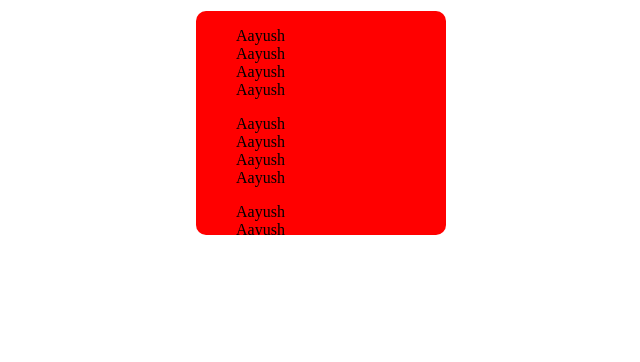
After one commit to aayushdhakal69/php_fetch_database, a PHP site: page /scrol2.html in a window 1280 px wide. The commit adds this page. Shown: the top 362 px of the page, without its empty margins (319-959 px from the left). Run offline with PHP 8.4, Linux system fonts and the light colour scheme.

Commit message:
Beautified

```diff
--- a/login.php
+++ b/login.php
@@ -49,7 +49,8 @@
         if (mysqli_num_rows($result) > 0) {
             if ($password == $row["pass"]) {
                 $_SESSION["login"] = true;
-                $_SESSION["uname"] = $row["uname"];
+                // $_SESSION["uname"] = $row["uname"];
+                $_SESSION["uname"] = $username;
                 // echo "Hello $username";
                 header("Location: cover.php");
             }
--- a/logout.php
+++ b/logout.php
@@ -1,7 +1,8 @@
 <?php
+session_start();
 $db = new mysqli("localhost", "root", "", "login_database");
-$_SESSION =[];
+$_SESSION = [];
 session_unset();
 session_destroy();
-header("Location: login.php");
+header("Location: cover.php");
 ?>
--- /dev/null
+++ b/scrol2.html
@@ -0,0 +1,75 @@
+<!DOCTYPE html>
+<html lang="en">
+
+<head>
+    <meta charset="UTF-8">
+    <meta name="viewport" content="width=device-width, initial-scale=1.0">
+    <title>Scroll</title>
+</head>
+<style>
+    .FixedHeightContainer {
+        /* float: right; */
+        height: 250px;
+        width: 250px;
+        padding: 3px;
+
+    }
+
+    .Content {
+        height: 224px;
+        overflow: auto;
+        background: #fff;
+        background-color: red;
+        border-radius: 10px;
+        /* -ms-overflow-style: none; */
+    }
+
+    .main {
+        display: flex;
+        align-items: center;
+        justify-content: center;
+    }
+
+    ul {
+        list-style: none;
+    }
+</style>
+
+<body>
+    <div class="main">
+        <div class="FixedHeightContainer">
+            <div class="Content">
+
+                <div class="left"></div>
+                <div class="right">
+                    <ul>
+                        <li>Aayush</li>
+                        <li>Aayush</li>
+                        <li>Aayush</li>
+                        <li>Aayush</li>
+                    </ul>
+                    <ul>
+                        <li>Aayush</li>
+                        <li>Aayush</li>
+                        <li>Aayush</li>
+                        <li>Aayush</li>
+                    </ul>
+                    <ul>
+                        <li>Aayush</li>
+                        <li>Aayush</li>
+                        <li>Aayush</li>
+                        <li>Aayush</li>
+                    </ul>
+                    <ul>
+                        <li>Aayush</li>
+                        <li>Aayush</li>
+                        <li>Aayush</li>
+                        <li>Aayush</li>
+                    </ul>
+                </div>
+            </div>
+        </div>
+    </div>
+</body>
+
+</html>
--- a/signup.php
+++ b/signup.php
@@ -66,7 +66,9 @@
             $result = $db->query($sql); //true or false
 
             if ($result) {
-                echo "You have been registered successfully.";
+                echo
+                    "<script> alert('Successfully Registered');</script>";
+                header("Location: cover.php");
             } else {
                 echo "There was an error registering you.";
             }
```
Also changed, not shown: cover.php (+72 -27 lines), cover2.php (added, +50 -0 lines), scrool.html (added).
